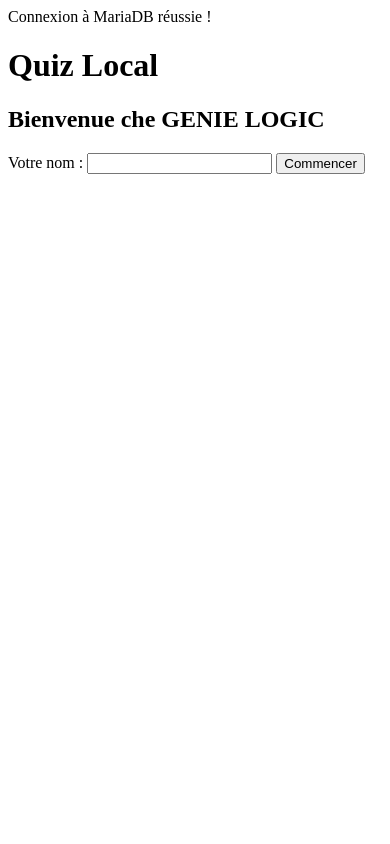
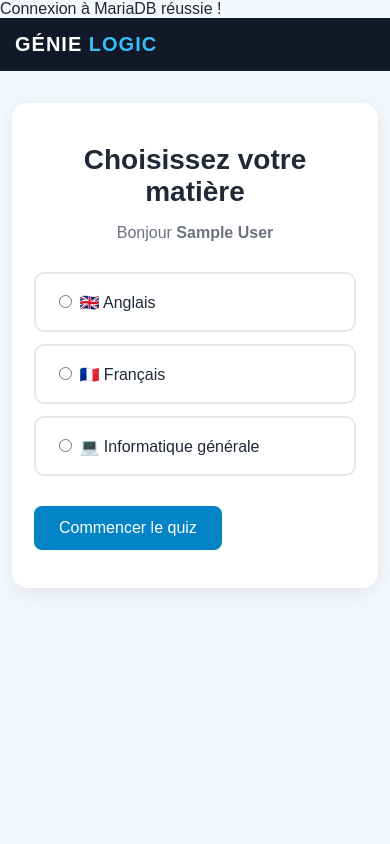
Before and after one commit to DolpheYong/Quiz, a PHP site: page / in a window 390 px wide. Run offline with PHP 8.4, Linux system fonts and the light colour scheme; the visitor is signed in with stand-in values (Sample User, id 1).

Commit message:
Vesion avec css

```diff
--- /dev/null
+++ b/assets/css/style.css
@@ -0,0 +1,207 @@
+* {
+    box-sizing: border-box;
+}
+
+body {
+    margin: 0;
+    font-family: Arial, Helvetica, sans-serif;
+    background: #f4f7fb;
+    color: #1f2937;
+}
+
+.header {
+    background: #111827;
+    color: white;
+    padding: 18px 30px;
+    display: flex;
+    justify-content: space-between;
+    align-items: center;
+}
+
+.logo {
+    font-size: 24px;
+    font-weight: bold;
+    letter-spacing: 1px;
+}
+
+.logo span {
+    color: #38bdf8;
+}
+
+.header-title {
+    font-size: 14px;
+    color: #d1d5db;
+}
+
+.container {
+    max-width: 900px;
+    margin: 50px auto;
+    padding: 20px;
+}
+
+.card {
+    background: white;
+    border-radius: 16px;
+    padding: 35px;
+    box-shadow: 0 5px 20px rgba(0, 0, 0, 0.08);
+}
+
+.hero {
+    text-align: center;
+    margin-bottom: 30px;
+}
+
+.hero h1 {
+    font-size: 36px;
+    margin-bottom: 10px;
+}
+
+.hero p {
+    color: #6b7280;
+}
+
+.form-group {
+    margin-bottom: 20px;
+}
+
+.form-group label {
+    display: block;
+    margin-bottom: 8px;
+    font-weight: bold;
+}
+
+input[type="text"] {
+    width: 100%;
+    padding: 13px;
+    border: 1px solid #d1d5db;
+    border-radius: 8px;
+    font-size: 16px;
+}
+
+input[type="text"]:focus {
+    outline: none;
+    border-color: #38bdf8;
+}
+
+.btn {
+    display: inline-block;
+    border: none;
+    background: #0284c7;
+    color: white;
+    padding: 13px 25px;
+    border-radius: 8px;
+    font-size: 16px;
+    cursor: pointer;
+    text-decoration: none;
+}
+
+.btn:hover {
+    background: #0369a1;
+}
+
+.matiere {
+    display: block;
+    border: 2px solid #e5e7eb;
+    padding: 18px;
+    margin: 12px 0;
+    border-radius: 10px;
+    cursor: pointer;
+}
+
+.matiere:hover {
+    border-color: #38bdf8;
+    background: #f0f9ff;
+}
+
+.question {
+    background: white;
+    padding: 25px;
+    margin-bottom: 20px;
+    border-radius: 12px;
+    box-shadow: 0 3px 12px rgba(0, 0, 0, 0.06);
+}
+
+.question-number {
+    color: #0284c7;
+    font-weight: bold;
+}
+
+.option {
+    display: block;
+    padding: 13px;
+    margin: 8px 0;
+    border: 1px solid #e5e7eb;
+    border-radius: 8px;
+    cursor: pointer;
+}
+
+.option:hover {
+    background: #f0f9ff;
+    border-color: #38bdf8;
+}
+
+.resultat {
+    text-align: center;
+}
+
+.score {
+    font-size: 50px;
+    font-weight: bold;
+    color: #0284c7;
+}
+
+.correct {
+    color: #16a34a;
+    font-weight: bold;
+}
+
+.incorrect {
+    color: #dc2626;
+    font-weight: bold;
+}
+
+.explication {
+    background: #f3f4f6;
+    padding: 15px;
+    border-radius: 8px;
+    margin-top: 15px;
+}
+
+.footer {
+    text-align: center;
+    padding: 25px;
+    color: #6b7280;
+    font-size: 14px;
+}
+
+@media (max-width: 600px) {
+
+    .header {
+        padding: 15px;
+    }
+
+    .logo {
+        font-size: 20px;
+    }
+
+    .header-title {
+        display: none;
+    }
+
+    .container {
+        margin: 20px auto;
+        padding: 12px;
+    }
+
+    .card {
+        padding: 22px;
+    }
+
+    .hero h1 {
+        font-size: 28px;
+    }
+
+    .score {
+        font-size: 40px;
+    }
+}
--- a/index.php
+++ b/index.php
@@ -25,35 +25,77 @@ if ($_SERVER['REQUEST_METHOD'] === 'POST') {
 <head>
     <meta charset="UTF-8">
     <title>Quiz Local</title>
+    <link rel="stylesheet" href="assets/css/style.css">
 </head>
 <body>
 
-    <h1>Quiz Local</h1>
+  <header class="header">
 
-    <h2>Bienvenue che GENIE LOGIC</h2>
+    <div class="logo">
+        GÉNIE <span>LOGIC</span>
+    </div>
 
-    <?php if (isset($erreur)): ?>
-        <p style="color: red;">
-            <?= htmlspecialchars($erreur) ?>
+    <div class="header-title">
+        Quiz des apprenants
+    </div>
+
+</header>
+
+<main class="container">
+
+    <div class="card">
+
+        <div class="hero">
+
+            <h1>Choisissez votre matière</h1>
+
+            <p>
+                Bonjour
+                <strong><?= htmlspecialchars($_SESSION['nom']) ?></strong>
             </p>
-    <?php endif; ?>
 
-    <form method="POST">
+        </div>
 
-        <label for="nom">Votre nom :</label>
+        <form method="POST" action="quiz.php">
 
+            <label class="matiere">
                 <input
-            type="text"
-            id="nom"
-            name="nom"
+                    type="radio"
+                    name="matiere"
+                    value="Anglais"
                     required
                 >
+                🇬🇧 Anglais
+            </label>
 
-        <button type="submit">
-            Commencer
+            <label class="matiere">
+                <input
+                    type="radio"
+                    name="matiere"
+                    value="Français"
+                >
+                🇫🇷 Français
+            </label>
+
+            <label class="matiere">
+                <input
+                    type="radio"
+                    name="matiere"
+                    value="Informatique"
+                >
+                💻 Informatique générale
+            </label>
+
+            <br>
+
+            <button class="btn" type="submit">
+                Commencer le quiz
             </button>
 
         </form>
 
+    </div>
+
+</main>
 </body>
 </html>
```
Also changed, not shown: correction.php (added, +266 -0 lines). Lines whose indentation alone changed are shown as unchanged.
